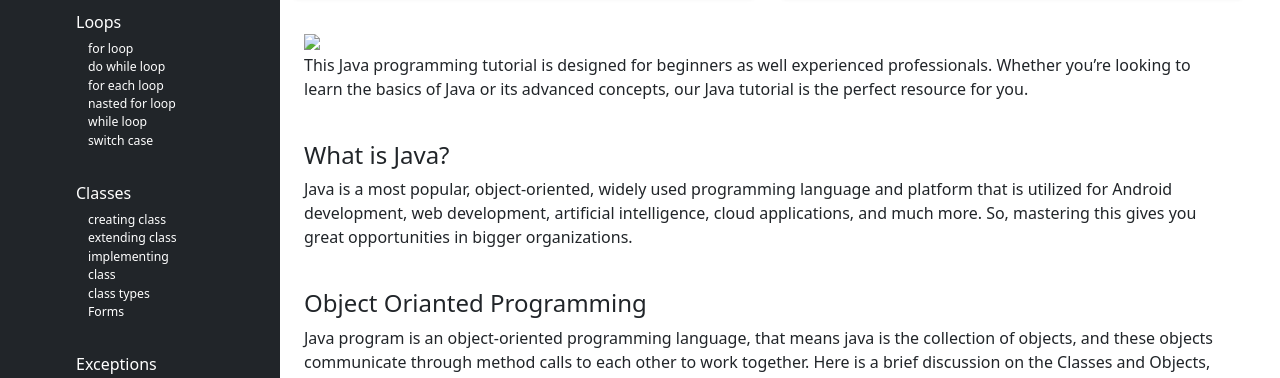
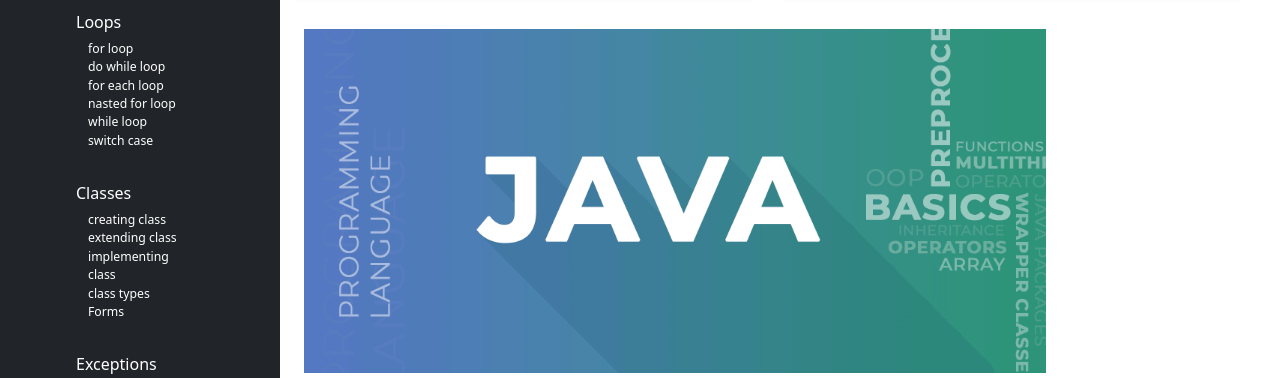
Before and after one commit to NIRMAL-PRAJAPATI/Learning_Languages_sponzeall, a plain HTML site: page java.html in a window 1280 px wide. Shown: the part 331-709 px from the top of the page. Drawn offline with nearby package versions, Linux system fonts and the light colour scheme; files whose address does not match are found by name.

Commit message:
Update java.html

```diff
--- a/java.html
+++ b/java.html
@@ -344,7 +344,7 @@
 
             <!-- content part -->
             <div class="container">
-                <img width="80%" src="java-poster.png">
+                <img width="80%" src="images/java-poster.png">
                 <p>This Java programming tutorial is designed for beginners as well experienced professionals. Whether
                     you’re looking to learn the basics of Java or its advanced concepts, our Java tutorial is the
                     perfect resource for you.</p>
```
